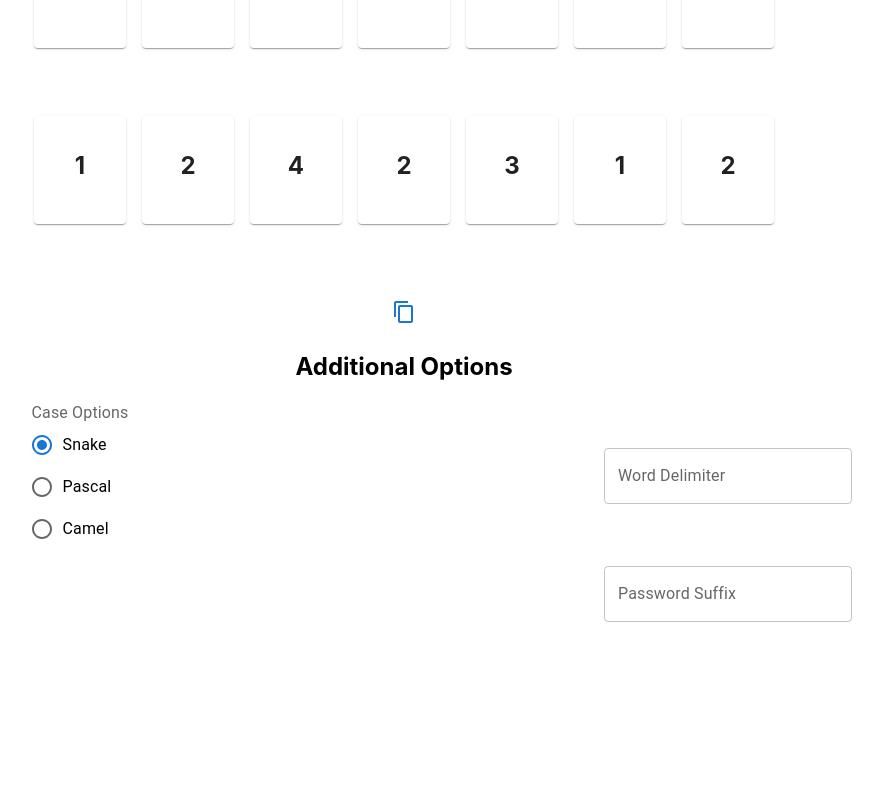
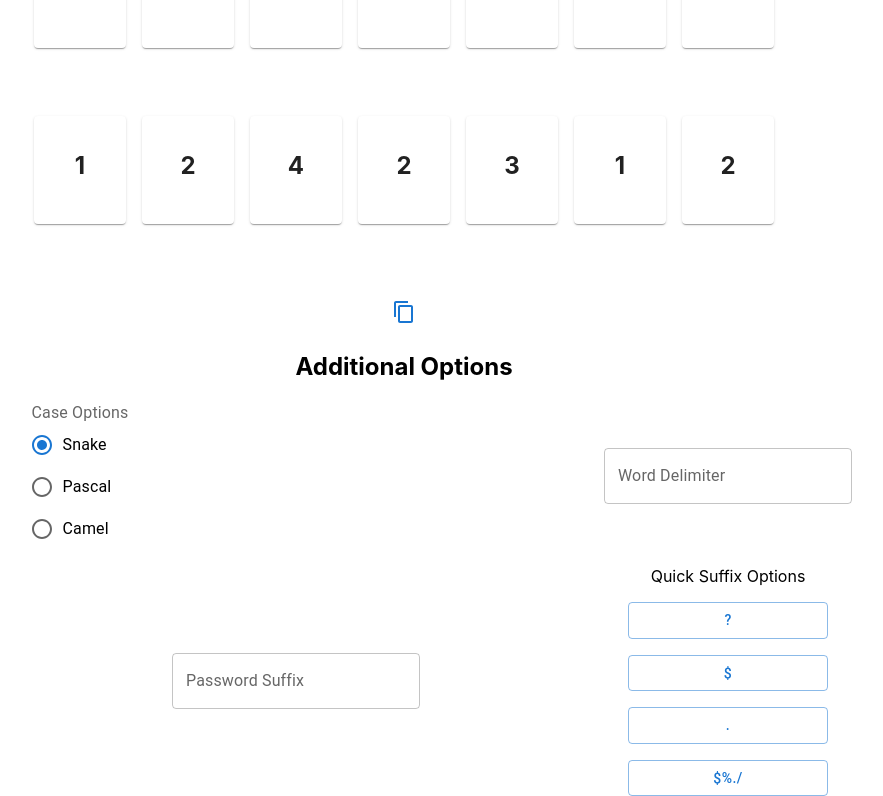
Before and after one commit to dukeydd/pwd-gen, a React (Create React App) app in the folder frontend/: page / in a window 1280 px wide. Shown: the part 384-1180 px from the top of the page, without its empty margins (236-1119 px from the left). Before the commit the page ends 1006 px from the top, so only its background shows below. Built offline with nearby package versions, Linux system fonts and the light colour scheme; no server answers.

Commit message:
quick suffix options

```diff
--- a/frontend/src/App.js
+++ b/frontend/src/App.js
@@ -15,6 +15,8 @@ import FormControlLabel from '@mui/material/FormControlLabel';
 import FormControl from '@mui/material/FormControl';
 import FormLabel from '@mui/material/FormLabel';
 import TextField from '@mui/material/TextField';
+import Stack from '@mui/material/Stack';
+import Button from '@mui/material/Button';
 //end
 
 const useStyles = makeStyles({
@@ -109,6 +111,10 @@ function App() {
     setSuffix(suff)
   }
 
+  const handleQuickSuffix = (event) => {
+    setSuffix(event.target.value)
+  }
+
   return (
     <div className="App">
       <h1> Password Generator </h1>
@@ -183,13 +189,23 @@ function App() {
                 variant="outlined"
                 onChange={handleDelim}/>
           </Grid>
-          <Grid item xs={6}/>
 
-          <Grid item xs={6}><TextField
-                id="password-suffix-input"
-                label="Password Suffix"
-                variant="outlined"
-                onChange={handleSuffix}/>
+          <Grid item xs={6}>
+            <TextField
+              id="password-suffix-input"
+              label="Password Suffix"
+              variant="outlined"
+              onChange={handleSuffix}/>
+          </Grid>
+
+          <Grid item xs={2}>
+            <Stack spacing={2} direction="column">
+              Quick Suffix Options <p></p>
+              <Button variant="outlined" onClick={handleQuickSuffix} value= "?">?</Button>
+              <Button variant="outlined" onClick={handleQuickSuffix} value="$">$</Button>
+              <Button variant="outlined" onClick={handleQuickSuffix} value=".">.</Button>
+              <Button variant="outlined" onClick={handleQuickSuffix} value="$%./">$%./</Button>
+            </Stack>
           </Grid>
         </Grid>
 
```
